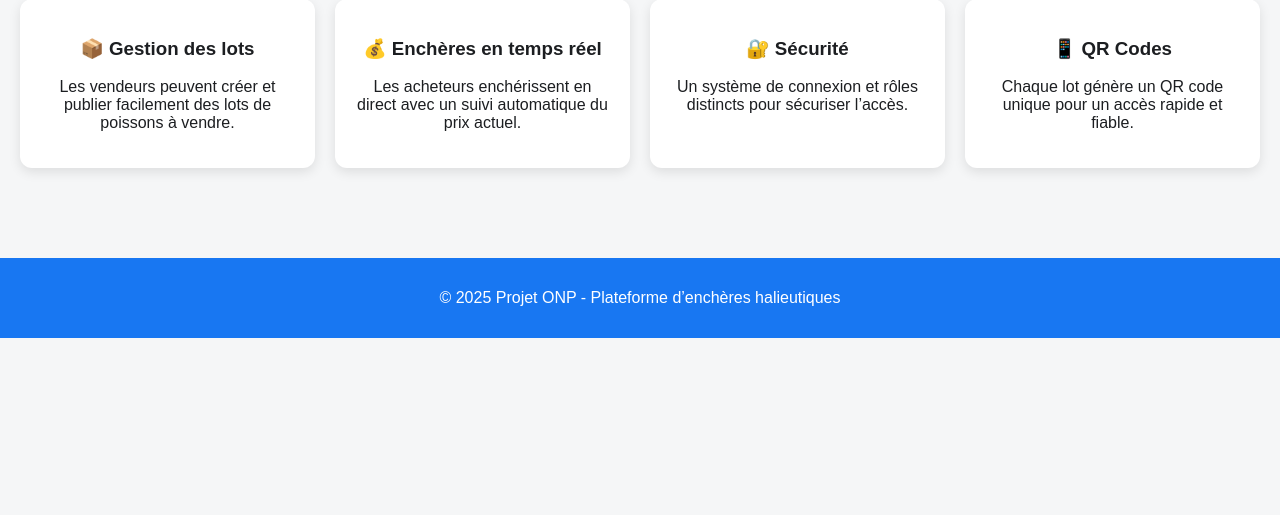
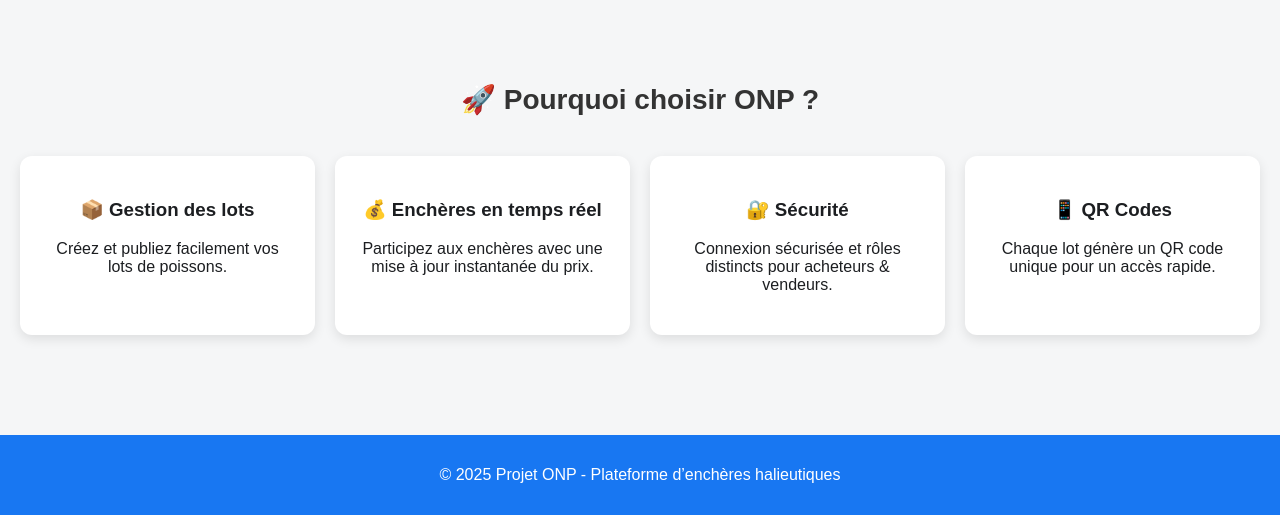
Before and after one commit to hadil-mes/projet_onp, a Flask app: page / in a window 1280 px wide. Shown: the part 572-1087 px from the top of the page. Before the commit the page ends 910 px from the top, so only its background shows below. Run offline with Flask 3, Linux system fonts and the light colour scheme.

Commit message:
Amélioration page d'accueil et style

```diff
--- a/static/style.css
+++ b/static/style.css
@@ -466,3 +466,67 @@ footer {
     padding: 15px;
     margin-top: 40px;
 }
+/* Hero */
+.hero {
+    background: url("https://images.unsplash.com/photo-1507525428034-b723cf961d3e") center/cover no-repeat;
+    color: white;
+    text-align: center;
+    padding: 100px 20px;
+}
+
+.hero-content {
+    background: rgba(0,0,0,0.5);
+    display: inline-block;
+    padding: 30px;
+    border-radius: 12px;
+}
+
+.hero h1 {
+    font-size: 40px;
+    margin-bottom: 15px;
+}
+
+.hero p {
+    font-size: 18px;
+    margin-bottom: 25px;
+    line-height: 1.6;
+}
+
+/* Bouton */
+.btn-primary {
+    background: #ff9800;
+    color: white;
+    padding: 12px 25px;
+    border-radius: 25px;
+    text-decoration: none;
+    font-weight: bold;
+    transition: background 0.3s;
+}
+.btn-primary:hover {
+    background: #e68900;
+}
+
+/* Features en cartes */
+.features {
+    padding: 60px 20px;
+    background: #f5f6f7;
+    text-align: center;
+}
+
+.feature-grid {
+    display: grid;
+    grid-template-columns: repeat(auto-fit, minmax(250px, 1fr));
+    gap: 20px;
+    margin-top: 30px;
+}
+
+.feature {
+    background: white;
+    padding: 25px;
+    border-radius: 12px;
+    box-shadow: 0 4px 12px rgba(0,0,0,0.1);
+    transition: transform 0.2s;
+}
+.feature:hover {
+    transform: translateY(-5px);
+}
--- a/templates/index.html
+++ b/templates/index.html
@@ -18,40 +18,42 @@
         </ul>
     </nav>
 
-    <!-- Section de bienvenue -->
+    <!-- Section Hero -->
     <header class="hero">
-        <h1>Bienvenue sur la plateforme ONP</h1>
-        <p>
-            Une solution numérique pour gérer les ventes aux enchères de produits halieutiques
-            de manière transparente, rapide et moderne.
-        </p>
-        <a href="{{ url_for('encheres') }}" class="btn-primary">Voir les enchères</a>
+        <div class="hero-content">
+            <h1>Bienvenue sur la plateforme ONP</h1>
+            <p>
+                Une solution numérique moderne pour gérer les ventes aux enchères
+                de produits halieutiques de manière <b>rapide</b>, <b>transparente</b> et <b>sécurisée</b>.
+            </p>
+            <a href="{{ url_for('encheres') }}" class="btn-primary">Voir les enchères</a>
+        </div>
     </header>
 
-    <!-- Description de l’application -->
+    <!-- Description -->
     <section class="features">
-        <h2>Pourquoi ONP ?</h2>
+        <h2>🚀 Pourquoi choisir ONP ?</h2>
         <div class="feature-grid">
             <div class="feature">
                 <h3>📦 Gestion des lots</h3>
-                <p>Les vendeurs peuvent créer et publier facilement des lots de poissons à vendre.</p>
+                <p>Créez et publiez facilement vos lots de poissons.</p>
             </div>
             <div class="feature">
                 <h3>💰 Enchères en temps réel</h3>
-                <p>Les acheteurs enchérissent en direct avec un suivi automatique du prix actuel.</p>
+                <p>Participez aux enchères avec une mise à jour instantanée du prix.</p>
             </div>
             <div class="feature">
                 <h3>🔐 Sécurité</h3>
-                <p>Un système de connexion et rôles distincts pour sécuriser l’accès.</p>
+                <p>Connexion sécurisée et rôles distincts pour acheteurs & vendeurs.</p>
             </div>
             <div class="feature">
                 <h3>📱 QR Codes</h3>
-                <p>Chaque lot génère un QR code unique pour un accès rapide et fiable.</p>
+                <p>Chaque lot génère un QR code unique pour un accès rapide.</p>
             </div>
         </div>
     </section>
 
-    <!-- Pied de page -->
+    <!-- Footer -->
     <footer>
         <p>© 2025 Projet ONP - Plateforme d’enchères halieutiques</p>
     </footer>
```
